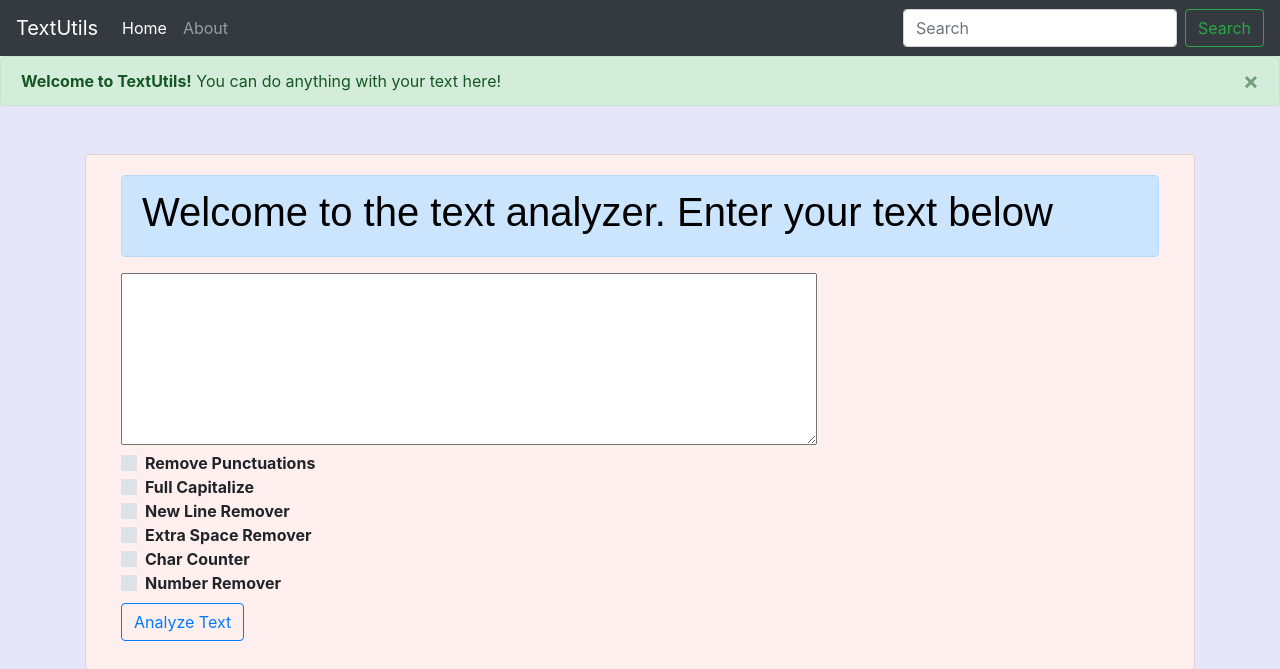
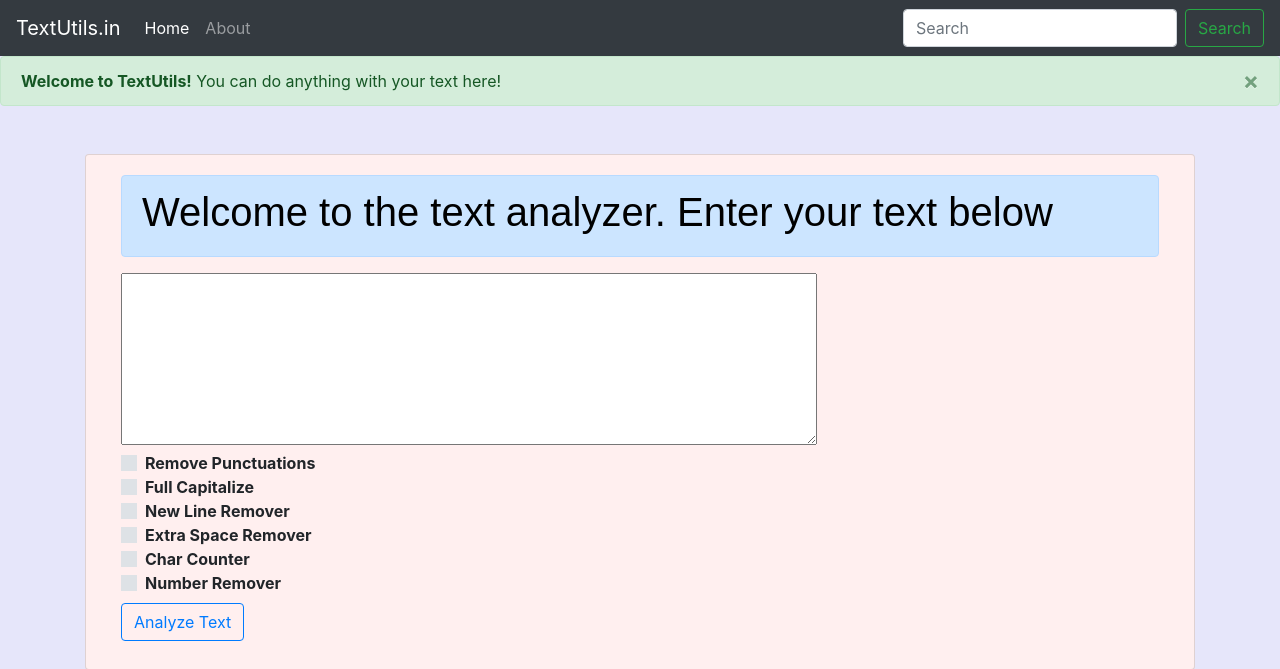
Before and after one commit to sheikhAsif/Textutilities, a Django app: page / in a window 1280 px wide. Shown: the top 669 px of the page. Run offline with Django 3.2, Linux system fonts and the light colour scheme; some libraries are stand-ins or nearby versions.

Commit message:
Text Analyser

```diff
--- a/templates/index.html
+++ b/templates/index.html
@@ -13,7 +13,7 @@
 <body style="height:100%;background-color: lavender">
 <div >
     <nav class="navbar navbar-expand-lg navbar-dark bg-dark">
-        <a class="navbar-brand" href="#">TextUtils</a>
+        <a class="navbar-brand" href="#">TextUtils.in</a>
         <button class="navbar-toggler" type="button" data-toggle="collapse" data-target="#navbarSupportedContent" aria-controls="navbarSupportedContent" aria-expanded="false" aria-label="Toggle navigation">
             <span class="navbar-toggler-icon"></span>
         </button>
--- a/textutils/views.py
+++ b/textutils/views.py
@@ -63,6 +63,7 @@ def analyze(request):
         djtext = analyzed
 
     if (numberremover == "on"):
+        purpose = purpose +'|Number Remover|-'
         analyzed = ""
         numbers = '0123456789'
 
@@ -70,7 +71,7 @@ def analyze(request):
             if char not in numbers:
                 analyzed = analyzed + char
 
-        params = {'purpose': 'Removed NewLines', 'analyzed_text': analyzed}
+        params = {'purpose': purpose, 'analyzed_text': analyzed}
         djtext = analyzed
 
     if (charcounter == "on"):
```
Also changed, not shown: templates/21.jpeg (deleted), templates/manufacturing-Error.jpg (deleted).
